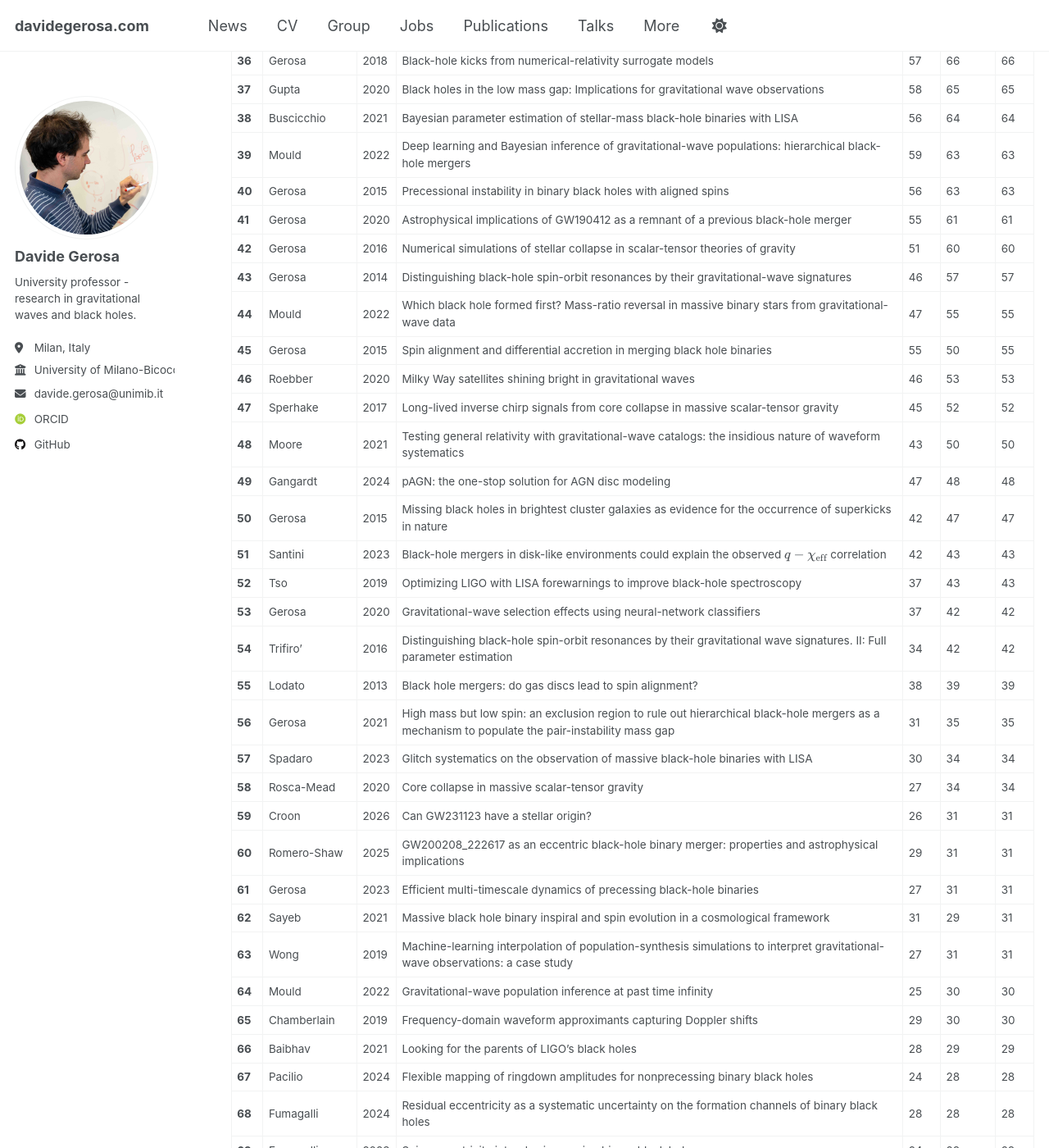
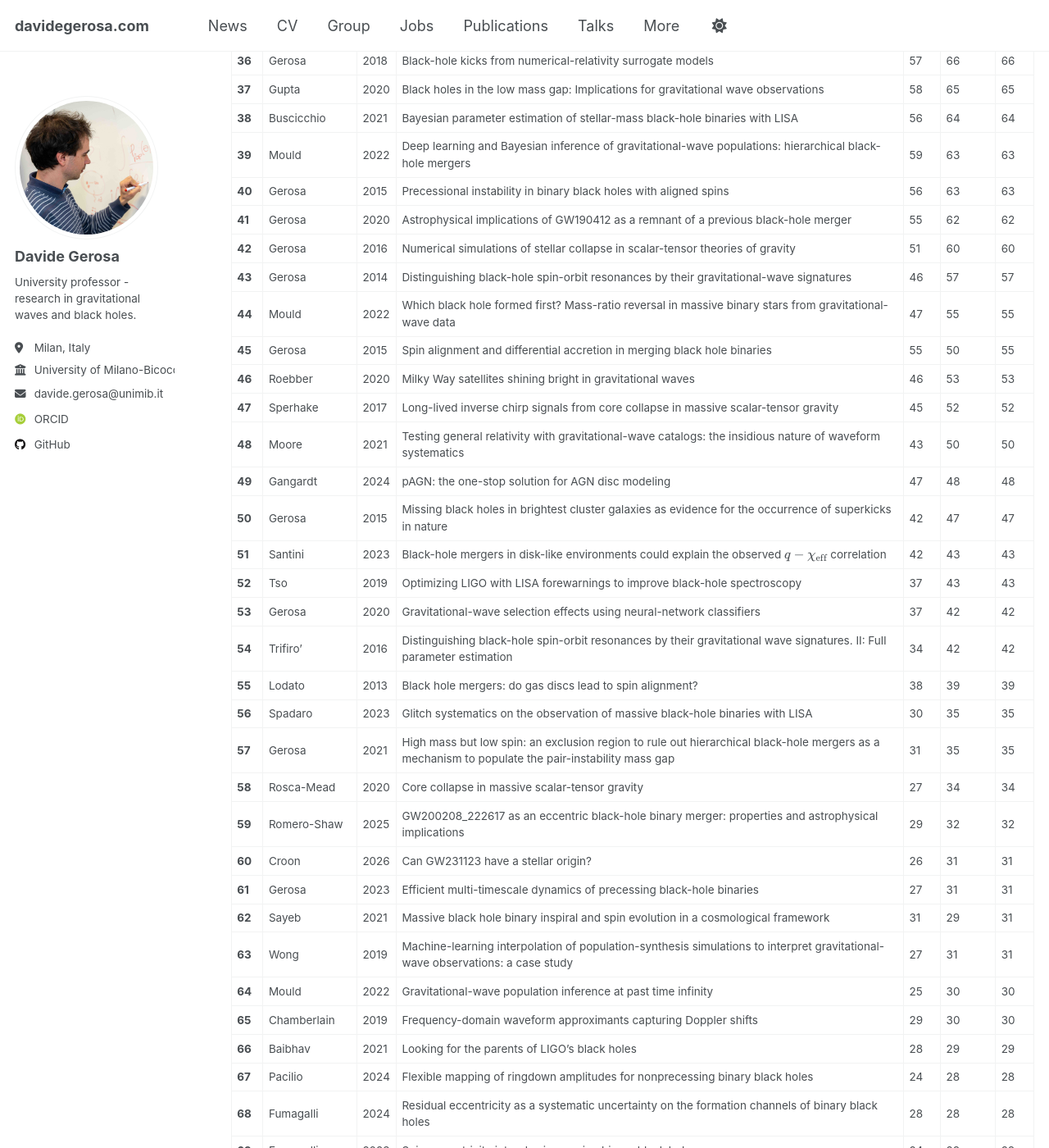
Before and after one commit to dgerosa/website, a Jekyll site: the page built from _pages/citations.md, in a window 1280 px wide and 1400 px high, scrolled down 1932 px. Shown: the whole window at 82% size. Built offline with Jekyll 4.4.1, drawn with Linux system fonts in a browser that asks for light colours; some web fonts are replaced; some of the changed text lies outside the part shown.

Commit message:
Website update from workflow

```diff
--- a/_pages/_citations.md
+++ b/_pages/_citations.md
@@ -49,7 +49,7 @@
 | **38** | Buscicchio | 2021 | Bayesian parameter estimation of stellar-mass black-hole binaries with LISA | 56 | 64 | 64 |
 | **39** | Mould | 2022 | Deep learning and Bayesian inference of gravitational-wave populations: hierarchical black-hole mergers | 59 | 63 | 63 |
 | **40** | Gerosa | 2015 | Precessional instability in binary black holes with aligned spins | 56 | 63 | 63 |
-| **41** | Gerosa | 2020 | Astrophysical implications of GW190412 as a remnant of a previous black-hole merger | 55 | 61 | 61 |
+| **41** | Gerosa | 2020 | Astrophysical implications of GW190412 as a remnant of a previous black-hole merger | 55 | 62 | 62 |
 | **42** | Gerosa | 2016 | Numerical simulations of stellar collapse in scalar-tensor theories of gravity | 51 | 60 | 60 |
 | **43** | Gerosa | 2014 | Distinguishing black-hole spin-orbit resonances by their gravitational-wave signatures | 46 | 57 | 57 |
 | **44** | Mould | 2022 | Which black hole formed first? Mass-ratio reversal in massive binary stars from gravitational-wave data | 47 | 55 | 55 |
@@ -64,11 +64,11 @@
 | **53** | Gerosa | 2020 | Gravitational-wave selection effects using neural-network classifiers | 37 | 42 | 42 |
 | **54** | Trifiro' | 2016 | Distinguishing black-hole spin-orbit resonances by their gravitational wave signatures. II: Full parameter estimation | 34 | 42 | 42 |
 | **55** | Lodato | 2013 | Black hole mergers: do gas discs lead to spin alignment? | 38 | 39 | 39 |
-| **56** | Gerosa | 2021 | High mass but low spin: an exclusion region to rule out hierarchical black-hole mergers as a mechanism to populate the pair-instability mass gap | 31 | 35 | 35 |
-| **57** | Spadaro | 2023 | Glitch systematics on the observation of massive black-hole binaries with LISA | 30 | 34 | 34 |
+| **56** | Spadaro | 2023 | Glitch systematics on the observation of massive black-hole binaries with LISA | 30 | 35 | 35 |
+| **57** | Gerosa | 2021 | High mass but low spin: an exclusion region to rule out hierarchical black-hole mergers as a mechanism to populate the pair-instability mass gap | 31 | 35 | 35 |
 | **58** | Rosca-Mead | 2020 | Core collapse in massive scalar-tensor gravity | 27 | 34 | 34 |
-| **59** | Croon | 2026 | Can GW231123 have a stellar origin? | 26 | 31 | 31 |
-| **60** | Romero-Shaw | 2025 | GW200208_222617 as an eccentric black-hole binary merger: properties and astrophysical implications | 29 | 31 | 31 |
+| **59** | Romero-Shaw | 2025 | GW200208_222617 as an eccentric black-hole binary merger: properties and astrophysical implications | 29 | 32 | 32 |
+| **60** | Croon | 2026 | Can GW231123 have a stellar origin? | 26 | 31 | 31 |
 | **61** | Gerosa | 2023 | Efficient multi-timescale dynamics of precessing black-hole binaries | 27 | 31 | 31 |
 | **62** | Sayeb | 2021 | Massive black hole binary inspiral and spin evolution in a cosmological framework | 31 | 29 | 31 |
 | **63** | Wong | 2019 | Machine-learning interpolation of population-synthesis simulations to interpret gravitational-wave observations: a case study | 27 | 31 | 31 |
```
Also changed, not shown: other parts of _pages/_citations.md (+15 -15 lines), _pages/_group.md (+1 -1 lines), _pages/_publications.md (+1 -1 lines), _pages/_talks.md (+1 -1 lines).
